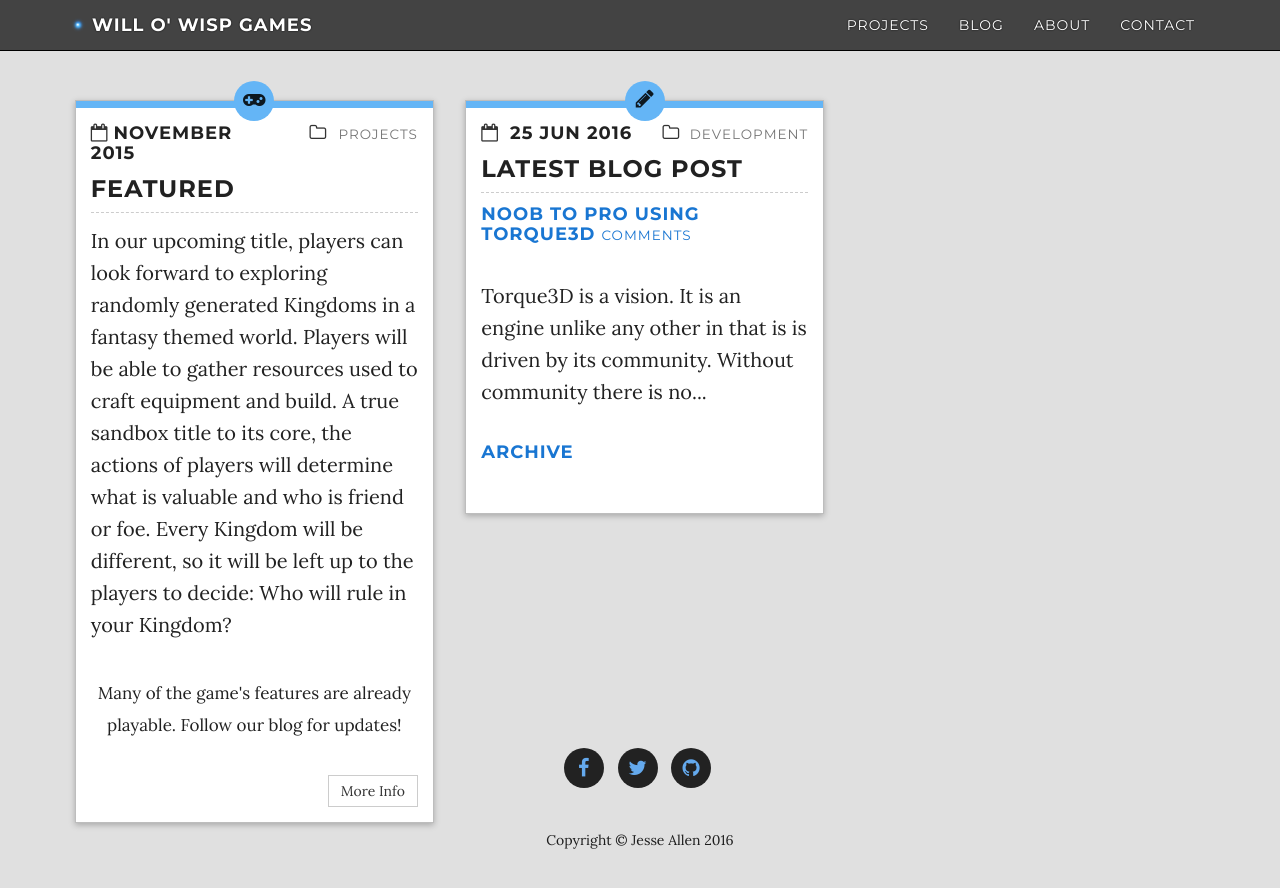
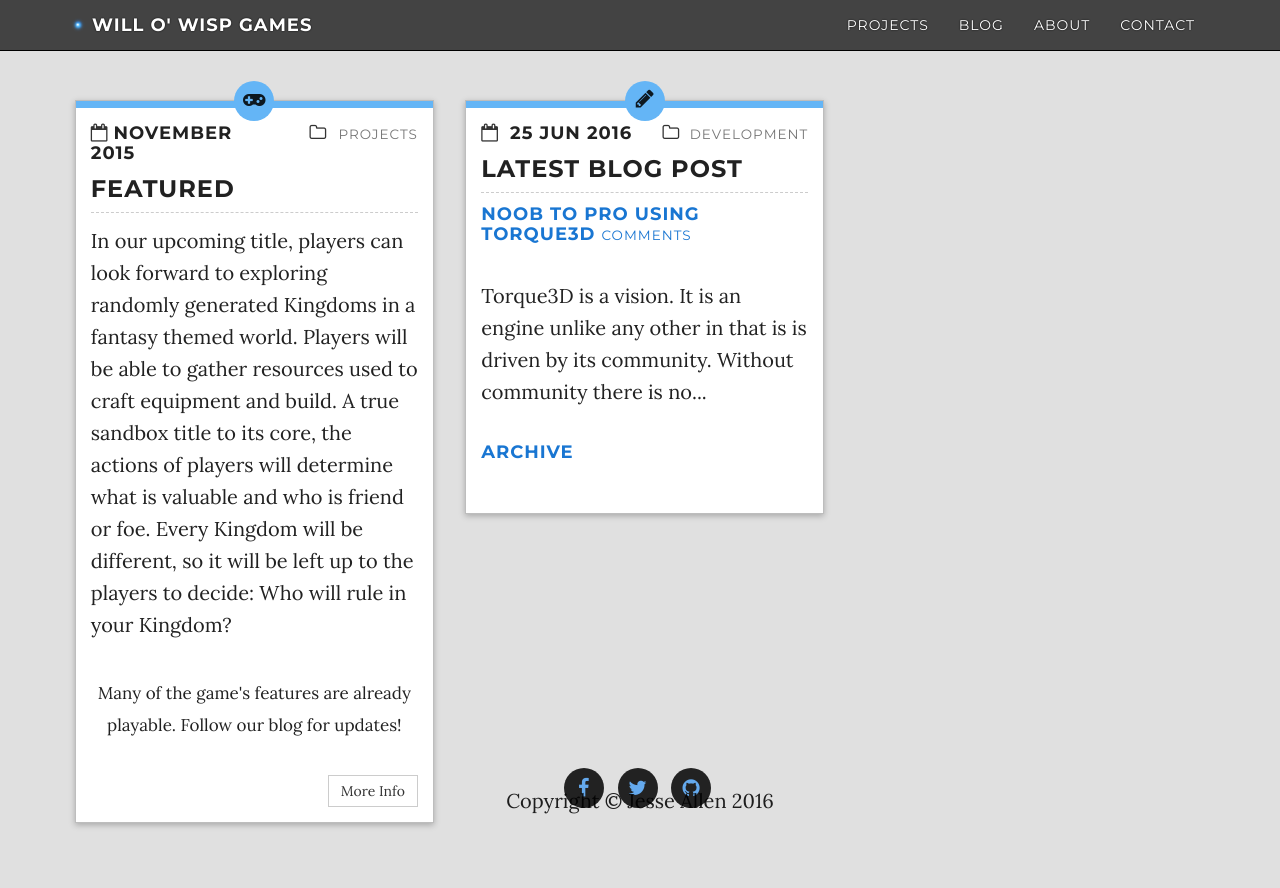
Before and after one commit to WilloWispGames/WilloWispGames.github.io, a Jekyll site: the page built from index.html, in a window 1280 px wide. Shown: the top 888 px of the page. Built offline with Jekyll 4.4.1, drawn with Linux system fonts in a browser that asks for light colours; nearby versions of some CDN libraries; comment, search, counter and statistics services are not loaded.

Commit message:
Update footer.html

```diff
--- a/_includes/footer.html
+++ b/_includes/footer.html
@@ -9,7 +9,11 @@
 
     <!--div class="container text-center"-->
 
-        Copyright &copy; {{ site.author }} {{ site.time | date: "%Y" }}
+    <div id="footer">
+        <p>
+            Copyright &copy; {{ site.author }} {{ site.time | date: "%Y" }}
+        </p>
+    </div>
 
     <!--/div-->
 </footer>
```
